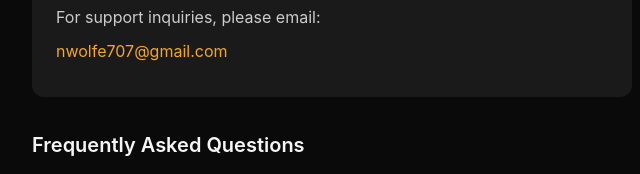
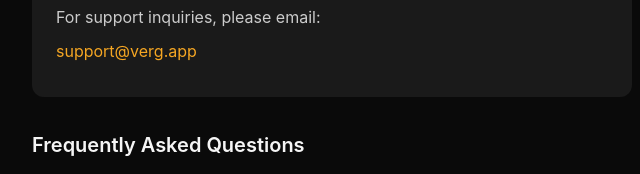
Before and after one commit to nolanwolfe/verg, a plain HTML site: page support/index.html in a window 1280 px wide. Shown: the part 209-383 px from the top of the page, 308-948 px from the left. Drawn offline with Linux system fonts and the light colour scheme.

Commit message:
Add support page at /support path
Co-Authored-By: Claude Opus 4.5 <noreply@anthropic.com>

```diff
--- a/docs/support/index.html
+++ b/support/index.html
@@ -86,7 +86,7 @@
         <div class="contact-box">
             <p><strong>Contact Us</strong></p>
             <p>For support inquiries, please email:</p>
-            <p><a href="mailto:nwolfe707@gmail.com">nwolfe707@gmail.com</a></p>
+            <p><a href="mailto:support@verg.app">support@verg.app</a></p>
         </div>
 
         <h2>Frequently Asked Questions</h2>
```
